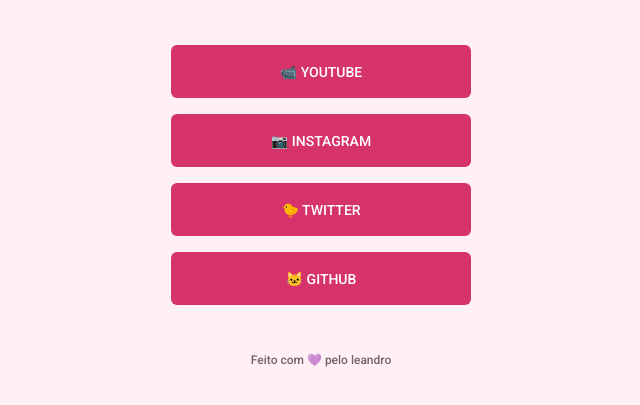
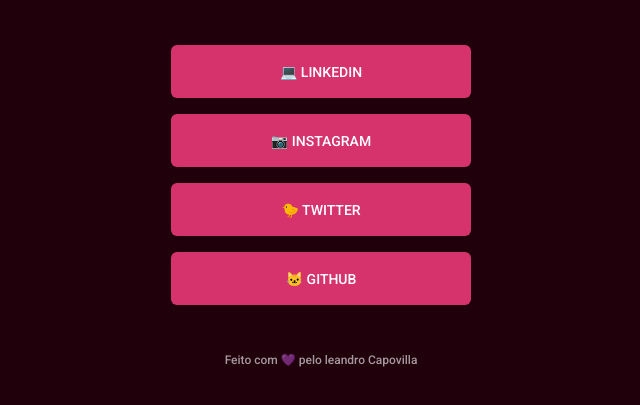
Before and after one commit to LeandroCapovilla/maratona-explorer-2, a plain HTML site: page index.html in a window 1280 px wide. Shown: the part 261-666 px from the top of the page, without its empty margins (319-959 px from the left). Drawn offline with Linux system fonts and the light colour scheme.

Commit message:
first project

```diff
--- a/index.html
+++ b/index.html
@@ -10,7 +10,7 @@
     <link rel="stylesheet" href="styles.css" />
   </head>
 
-  <body class="pink">
+  <body class="dark-pink">
 
     <div class="container">
 
@@ -24,8 +24,8 @@
       <ul>
         <li>
           <a
-          href="https://youtube.com/maykbrito"
-          target="_blank">📹 Youtube</a>
+          href="https://www.linkedin.com/in/leandro-capovilla-bueno-4b91aa91/"
+          target="_blank">💻 Linkedin</a>
         </li>
         <li>
           <a
@@ -46,7 +46,7 @@
       </ul>
 
     <footer>
-      Feito com 💜 pelo leandro
+      Feito com 💜 pelo leandro Capovilla
     </footer>
 
   </div>
```
